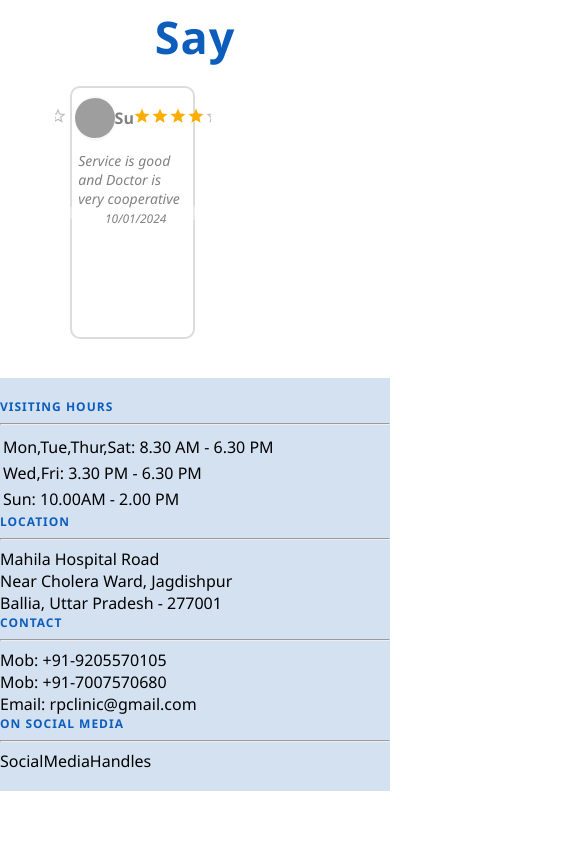
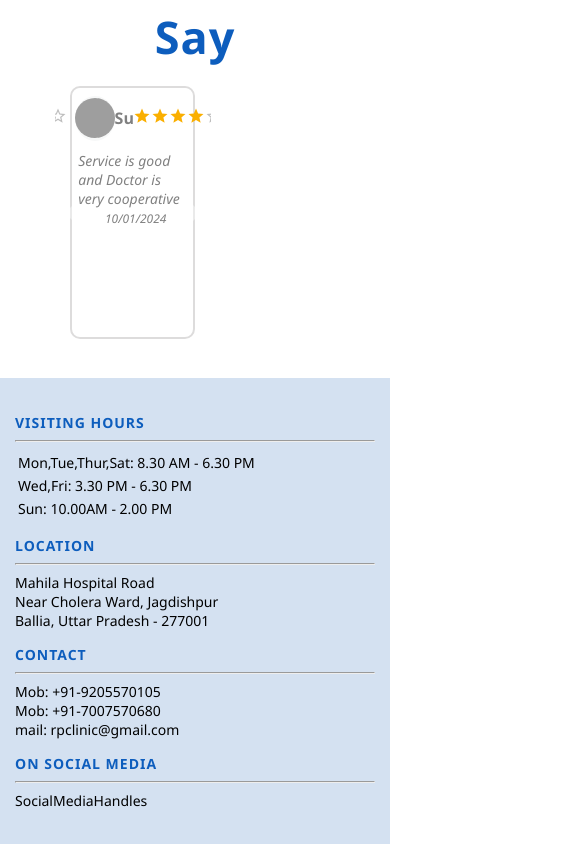
Before and after one commit to saan-saurabh/RP-Clinic, a React (Create React App) app in the folder rp-clinic/: page / in a window 390 px wide. Shown: the part 4681-5525 px from the top of the page, 585 px wide, since content can reach past the window. Before the commit the page ends 5472 px from the top, so only its background shows below. Built offline with nearby package versions, Linux system fonts and the light colour scheme; grey boxes are pictures that could not be loaded.

Commit message:
footer media queries addition completed

```diff
--- a/rp-clinic/src/Components/Footer/Footer.css
+++ b/rp-clinic/src/Components/Footer/Footer.css
@@ -28,13 +28,27 @@
         width:100%;
     }
     .footer-column-headings {
-      font-size:12px !important;
+      font-size:14px !important;
       font-weight:500;
     }
     .footer-columns{
         display: block !important;
+        margin:15px;
     }
     .footer-inside-block{
         display: block !important;
+        width:100% !important;
+    }
+    .footer-columns tbody{
+        font-size:14px !important;
+    }
+    .footer-columns .footer-location-details {
+        font-size:14px !important;
+    }
+    .footer-columns .footer-contact-details{
+        font-size:14px !important;
+    }
+    .footer-columns .footer-social-media-details{
+        font-size:14px !important;
     }
   }
--- a/rp-clinic/src/Components/Footer/Footer.js
+++ b/rp-clinic/src/Components/Footer/Footer.js
@@ -18,17 +18,17 @@ function Footer() {
         </div>
         <div className='footer-columns'>
         <div className='footer-column-headings'>LOCATION</div><hr/>
-        <div>Mahila Hospital Road<br/>Near Cholera Ward, Jagdishpur <br/>Ballia, Uttar Pradesh - 277001</div>
+        <div className='footer-location-details'>Mahila Hospital Road<br/>Near Cholera Ward, Jagdishpur <br/>Ballia, Uttar Pradesh - 277001</div>
         </div>
         <div className='footer-columns'>
         <div className='footer-column-headings'>CONTACT</div><hr/>
-        <div>Mob: +91-9205570105</div>
-        <div>Mob: +91-7007570680</div>
-        <div>Email: rpclinic@gmail.com</div>
+        <div className='footer-contact-details'>Mob: +91-9205570105<br/>
+        Mob: +91-7007570680<br/>
+        mail: rpclinic@gmail.com</div>
         </div>
         <div className='footer-columns'>
         <div className='footer-column-headings'>ON SOCIAL MEDIA</div><hr/>
-        <SocialMediaHandles/>
+        <div className='footer-social-media-details'><SocialMediaHandles/></div>
         </div>
         </div>
     </div>
--- a/rp-clinic/src/Components/Header/Logo.css
+++ b/rp-clinic/src/Components/Header/Logo.css
@@ -7,3 +7,9 @@
     height:50px;
     width:200px;
 }
+@media screen and (max-width: 992px) {
+    .logo-img{
+        height:35px !important;
+        width:135px !important;
+    }
+}
```
